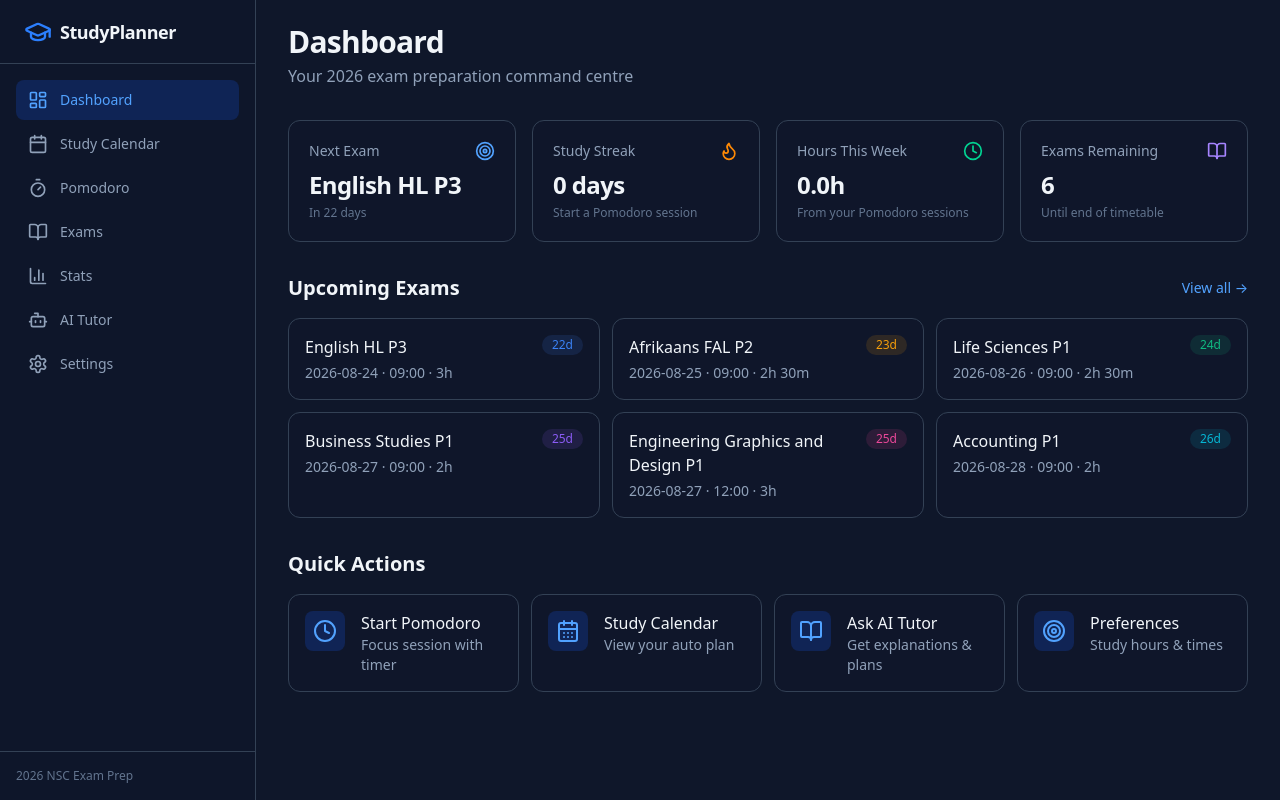
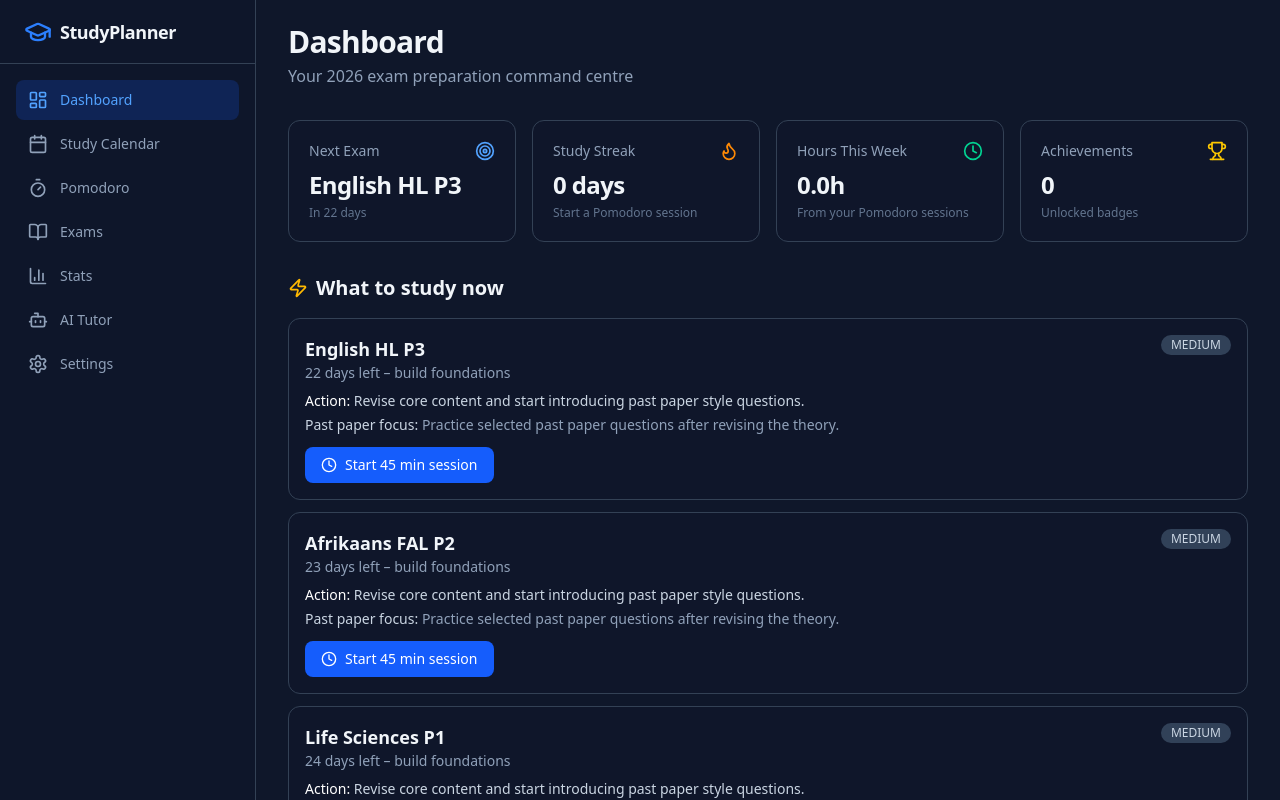
Before and after one commit to sixtoast/study-planner-pwa, a Next.js app: page / in a window 1280 px wide. Shown: the top 800 px of the page. Built offline with nearby package versions, Linux system fonts and the light colour scheme.

Commit message:
Dashboard: add smart 'What to study now' recommendations focused on past papers

```diff
--- a/src/app/page.tsx
+++ b/src/app/page.tsx
@@ -4,7 +4,9 @@ import { useEffect, useState } from "react";
 import { getUpcomingExams, getExamDisplayName } from "@/data/exams";
 import { daysUntil, formatDuration } from "@/lib/utils";
 import { getStreak, getTotalMinutesThisWeek } from "@/lib/storage";
-import { CalendarDays, Clock, Target, Flame, BookOpen } from "lucide-react";
+import { getRecommendations, type StudyRecommendation } from "@/lib/recommender";
+import { getUnlockedCount } from "@/lib/achievements";
+import { CalendarDays, Clock, Target, Flame, BookOpen, Zap, Trophy } from "lucide-react";
 import Link from "next/link";
 import type { ReactNode } from "react";
 
@@ -15,10 +17,14 @@ export default function DashboardPage() {
 
   const [streak, setStreak] = useState(0);
   const [weekMinutes, setWeekMinutes] = useState(0);
+  const [recs, setRecs] = useState<StudyRecommendation[]>([]);
+  const [achievementsUnlocked, setAchievementsUnlocked] = useState(0);
 
   useEffect(() => {
     setStreak(getStreak());
     setWeekMinutes(getTotalMinutesThisWeek());
+    setRecs(getRecommendations(4));
+    setAchievementsUnlocked(getUnlockedCount());
   }, []);
 
   const weekHours = (weekMinutes / 60).toFixed(1);
@@ -32,6 +38,7 @@ export default function DashboardPage() {
         </p>
       </div>
 
+      {/* Stats */}
       <div className="grid gap-4 sm:grid-cols-2 lg:grid-cols-4">
         <StatCard
           title="Next Exam"
@@ -60,13 +67,78 @@ export default function DashboardPage() {
           icon={<Clock className="h-5 w-5 text-emerald-400" />}
         />
         <StatCard
-          title="Exams Remaining"
-          value={String(upcoming.length)}
-          subtitle="Until end of timetable"
-          icon={<BookOpen className="h-5 w-5 text-violet-400" />}
+          title="Achievements"
+          value={`${achievementsUnlocked}`}
+          subtitle="Unlocked badges"
+          icon={<Trophy className="h-5 w-5 text-yellow-400" />}
         />
       </div>
 
+      {/* WHAT TO STUDY NOW */}
+      <section>
+        <div className="mb-4 flex items-center gap-2">
+          <Zap className="h-5 w-5 text-amber-400" />
+          <h2 className="text-xl font-semibold">What to study now</h2>
+        </div>
+
+        {recs.length === 0 ? (
+          <p className="text-slate-400 text-sm">No upcoming exams found.</p>
+        ) : (
+          <div className="space-y-3">
+            {recs.map((rec) => (
+              <div
+                key={rec.exam.id}
+                className="rounded-xl border border-slate-800 bg-slate-900/60 p-4"
+              >
+                <div className="flex flex-wrap items-start justify-between gap-2 mb-2">
+                  <div>
+                    <p className="font-semibold text-lg">
+                      {getExamDisplayName(rec.exam)}
+                    </p>
+                    <p className="text-sm text-slate-400">{rec.reason}</p>
+                  </div>
+                  <span
+                    className={`rounded-full px-2.5 py-0.5 text-xs font-medium ${
+                      rec.priority === "critical"
+                        ? "bg-red-500/20 text-red-400"
+                        : rec.priority === "high"
+                        ? "bg-amber-500/20 text-amber-400"
+                        : "bg-slate-700 text-slate-300"
+                    }`}
+                  >
+                    {rec.priority.toUpperCase()}
+                  </span>
+                </div>
+
+                <p className="text-sm text-slate-300 mb-1">
+                  <span className="font-medium text-white">Action: </span>
+                  {rec.suggestedAction}
+                </p>
+                <p className="text-sm text-slate-400 mb-3">
+                  <span className="font-medium text-slate-300">Past paper focus: </span>
+                  {rec.pastPaperFocus}
+                </p>
+
+                <Link
+                  href={`/timer?subject=${encodeURIComponent(
+                    getExamDisplayName(rec.exam)
+                  )}&minutes=${rec.suggestedMinutes}`}
+                  className="inline-flex items-center gap-2 rounded-lg bg-blue-600 px-4 py-2 text-sm font-medium text-white hover:bg-blue-500"
+                >
+                  <Clock className="h-4 w-4" />
+                  Start {rec.suggestedMinutes} min session
+                </Link>
+              </div>
+            ))}
+          </div>
+        )}
+
+        <p className="mt-3 text-xs text-slate-500">
+          Recommendations prioritise exams that are closest and emphasise past-paper practice (the most effective Grade 12 method).
+        </p>
+      </section>
+
+      {/* Upcoming exams compact */}
       <section>
         <div className="mb-4 flex items-center justify-between">
           <h2 className="text-xl font-semibold">Upcoming Exams</h2>
@@ -106,13 +178,14 @@ export default function DashboardPage() {
         </div>
       </section>
 
+      {/* Quick actions */}
       <section>
         <h2 className="mb-4 text-xl font-semibold">Quick Actions</h2>
         <div className="grid gap-3 sm:grid-cols-2 lg:grid-cols-4">
           <ActionCard href="/timer" title="Start Pomodoro" description="Focus session with timer" icon={<Clock className="h-6 w-6" />} />
           <ActionCard href="/calendar" title="Study Calendar" description="View your auto plan" icon={<CalendarDays className="h-6 w-6" />} />
-          <ActionCard href="/ai" title="Ask AI Tutor" description="Get explanations & plans" icon={<BookOpen className="h-6 w-6" />} />
-          <ActionCard href="/settings" title="Preferences" description="Study hours & times" icon={<Target className="h-6 w-6" />} />
+          <ActionCard href="/stats" title="Stats & Achievements" description="Streaks and badges" icon={<Trophy className="h-6 w-6" />} />
+          <ActionCard href="/ai" title="Ask AI Tutor" description="Explanations & plans" icon={<BookOpen className="h-6 w-6" />} />
         </div>
       </section>
     </div>
```
